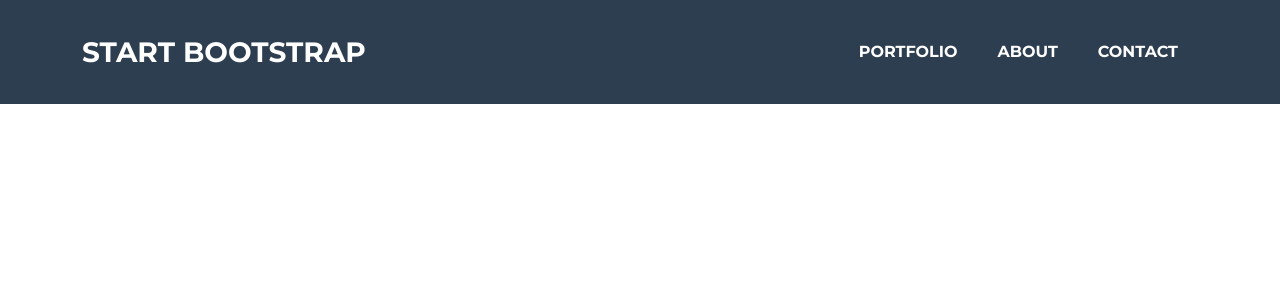
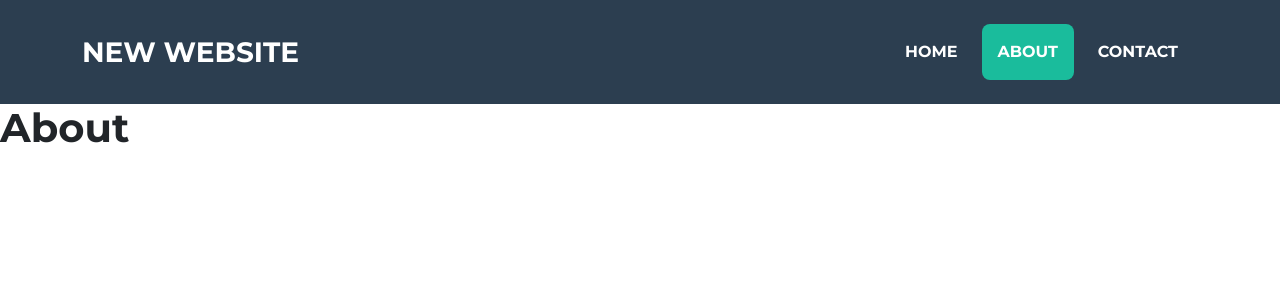
Before and after one commit to N-Sokhadze/sample-django-website, a Django app: page /about in a window 1280 px wide. Shown: the top 300 px of the page. Run offline with Django 5.2, Linux system fonts and the light colour scheme; some libraries are stand-ins or nearby versions.

Commit message:
main.css - colors

```diff
--- a/new_website/templates/base.html
+++ b/new_website/templates/base.html
@@ -17,11 +17,12 @@
     <link href="https://fonts.googleapis.com/css?family=Lato:400,700,400italic,700italic" rel="stylesheet" type="text/css" />
     <!-- Core theme CSS (includes Bootstrap)-->
     <link href="{% static 'theme/css/styles.css' %}" rel="stylesheet" />
+    <link href="{% static 'css/main.css' %}" rel="stylesheet" />
 
 </head>
 <body>
 {% include 'navbar.html' %}
-    <main>
+    <main id="main">
         {% block content%}
         {%endblock%}
     </main>
--- a/new_website/templates/navbar.html
+++ b/new_website/templates/navbar.html
@@ -1,15 +1,22 @@
+{% url 'public:index' as index_url %}
+{% url 'public:about' as about_url %}
+{% url 'public:contact' as contact_url %}
+
 <nav class="navbar navbar-expand-lg bg-secondary text-uppercase fixed-top" id="mainNav">
     <div class="container">
-        <a class="navbar-brand" href="#page-top">Start Bootstrap</a>
-        <button class="navbar-toggler text-uppercase font-weight-bold bg-primary text-white rounded" type="button" data-bs-toggle="collapse" data-bs-target="#navbarResponsive" aria-controls="navbarResponsive" aria-expanded="false" aria-label="Toggle navigation">
+        <a class="navbar-brand" href="#page-top">New Website</a>
+        <button class="navbar-toggler text-uppercase font-weight-bold nw-bg-primary text-white rounded" type="button" data-bs-toggle="collapse" data-bs-target="#navbarResponsive" aria-controls="navbarResponsive" aria-expanded="false" aria-label="Toggle navigation">
             Menu
             <i class="fas fa-bars"></i>
         </button>
         <div class="collapse navbar-collapse" id="navbarResponsive">
             <ul class="navbar-nav ms-auto">
-                <li class="nav-item mx-0 mx-lg-1"><a class="nav-link py-3 px-0 px-lg-3 rounded" href="#portfolio">Portfolio</a></li>
-                <li class="nav-item mx-0 mx-lg-1"><a class="nav-link py-3 px-0 px-lg-3 rounded" href="#about">About</a></li>
-                <li class="nav-item mx-0 mx-lg-1"><a class="nav-link py-3 px-0 px-lg-3 rounded" href="#contact">Contact</a></li>
+
+                <li class="nav-item mx-0 mx-lg-1"><a class="nav-link py-3 px-0 px-lg-3 rounded {% if request.path == index_url %}active{% endif %}" href="{{ index_url }}">Home</a></li>
+
+                <li class="nav-item mx-0 mx-lg-1"><a class="nav-link py-3 px-0 px-lg-3 rounded {% if request.path == about_url %}active{% endif %}" href="{{ about_url }}">About</a></li>
+
+                <li class="nav-item mx-0 mx-lg-1"><a class="nav-link py-3 px-0 px-lg-3 rounded {% if request.path == contact_url %}active{% endif %}" href="{{ contact_url }}">Contact</a></li>
             </ul>
         </div>
     </div>
--- /dev/null
+++ b/static/css/main.css
@@ -0,0 +1,13 @@
+#main {
+  padding-top: 74px;
+}
+
+@media (min-width: 992px) {
+  #main {
+    padding-top: 104px;
+  }
+}
+
+.nw-bg-primary {
+    background-color: #f35a5a;
+}
--- a/static/theme/js/scripts.js
+++ b/static/theme/js/scripts.js
@@ -30,13 +30,13 @@ window.addEventListener('DOMContentLoaded', event => {
     document.addEventListener('scroll', navbarShrink);
 
     // Activate Bootstrap scrollspy on the main nav element
-    const mainNav = document.body.querySelector('#mainNav');
-    if (mainNav) {
-        new bootstrap.ScrollSpy(document.body, {
-            target: '#mainNav',
-            rootMargin: '0px 0px -40%',
-        });
-    };
+    // const mainNav = document.body.querySelector('#mainNav');
+    // if (mainNav) {
+    //     new bootstrap.ScrollSpy(document.body, {
+    //         target: '#mainNav',
+    //         rootMargin: '0px 0px -40%',
+    //     });
+    // };
 
     // Collapse responsive navbar when toggler is visible
     const navbarToggler = document.body.querySelector('.navbar-toggler');
```
